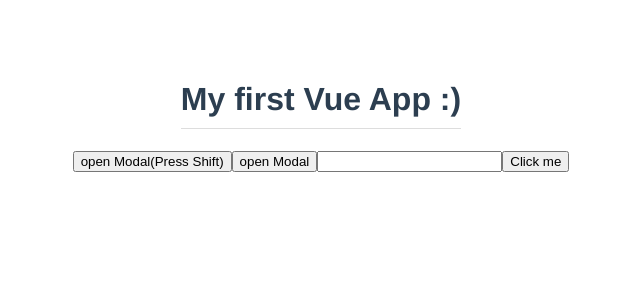
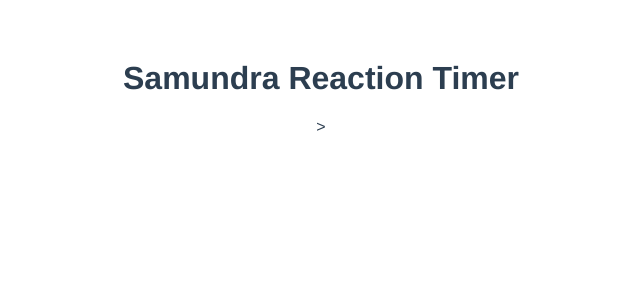
Before and after one commit to dhakalsamundra/VueJS, a Vue app: page / in a window 1280 px wide. Shown: the top 300 px of the page, without its empty margins (319-959 px from the left). Built offline with nearby package versions, Linux system fonts and the light colour scheme.

Commit message:
initial setup

```diff
--- a/src/App.vue
+++ b/src/App.vue
@@ -1,62 +1,17 @@
 <template>
-  <h1>{{ title }}</h1>
-  <br/>
-  <teleport to=".modals" v-if="showModal">
-    <Modal theme="" @close="toggleModal">
-      <template v-slot:links>
-        <a href="#">Sign up now</a>
-        <a href="#">More Info</a>
-      </template>
-      <h1>Samundra Dhakal</h1>
-      <p>Grab a coffee and start coding</p>
-    </Modal>
-  </teleport>
-
-  <div v-if="showModalTwo">
-    <Modal @close="toggleModalTwo">
-      <h1>Wow</h1>
-      <p>Coffee is not so hot. Replace and get the hot one.</p>
-    </Modal>
-  </div>
-  <button @click.shift="toggleModal">open Modal(Press Shift)</button>
-  <button @click="toggleModalTwo">open Modal</button>
-  <input type="text" ref="name">
-  <button @click="handleClick">Click me</button>
+  <h1>Samundra Reaction Timer</h1>>
 </template>
 
 <script>
-  import Modal from "./components/Modal-component"
+
 export default {
   name: 'App',
-  components: {
-    Modal
-},
-  data(){
-    return{
-      title: "My first Vue App :) ",
-      showModal: false,
-      showModalTwo: false
-    }
-  },
-  methods: {
-    handleClick() {
-      // console.log(this.$refs.name)
-      this.$refs.name.classList.add("active")
-      this.$refs.name.focus()
-    },
-    toggleModal(){
-      this.showModal = !this.showModal
-    },
-    toggleModalTwo(){
-      this.showModalTwo = !this.showModalTwo
-    }
-  }
-
+  components: {}
 }
 </script>
 
 <style>
-#app, .modals {
+#app {
   font-family: Avenir, Helvetica, Arial, sans-serif;
   -webkit-font-smoothing: antialiased;
   -moz-osx-font-smoothing: grayscale;
@@ -64,9 +19,4 @@
   color: #2c3e50;
   margin-top: 60px;
 }
-h1{
-  border-bottom: 1px solid #ddd;
-  display: inline-block;
-  padding-bottom: 10px;
-}
 </style>
```
Also changed, not shown: src/components/Block.vue (renamed from src/components/Modal-component.vue), src/components/Results.vue (added).
